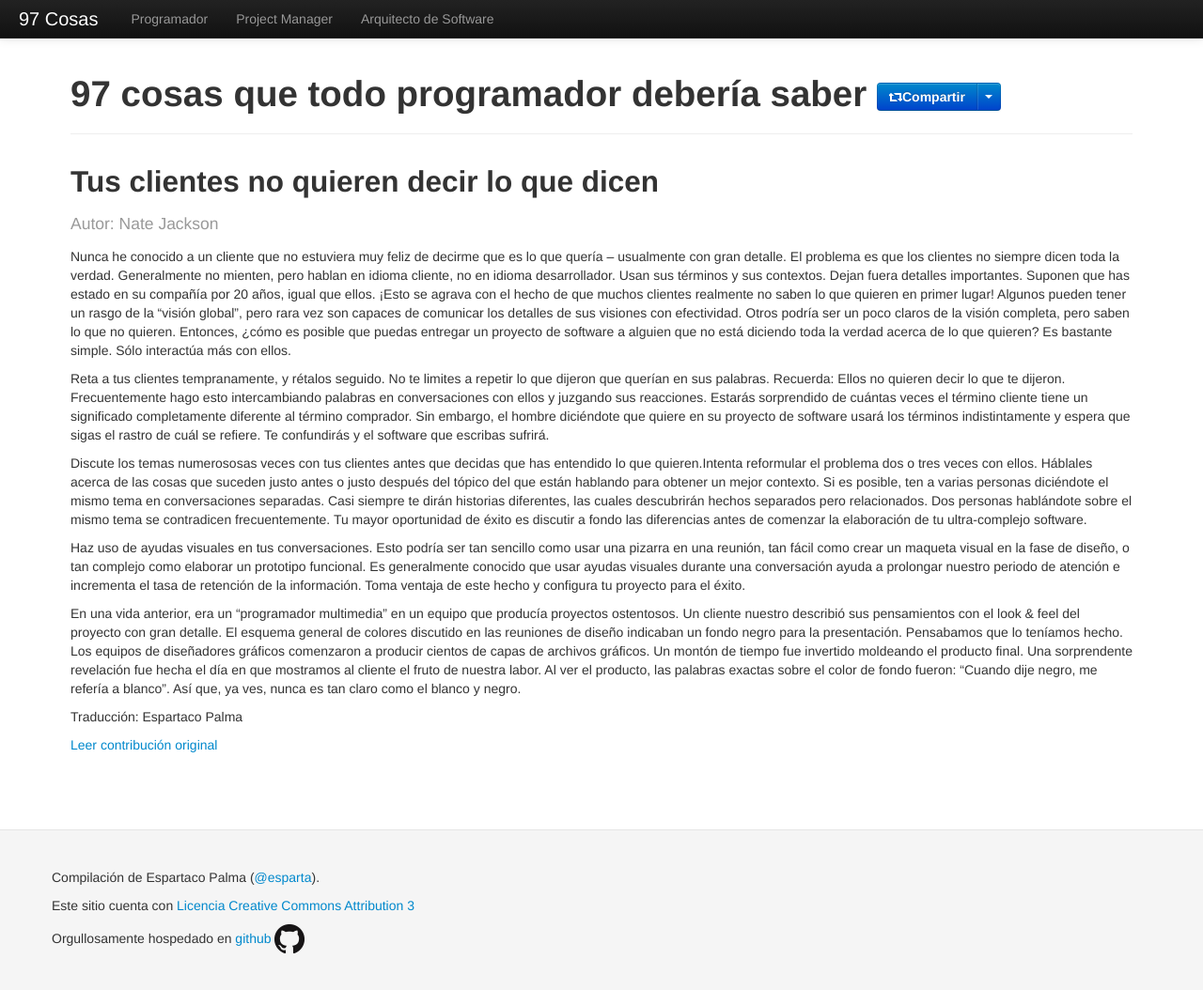
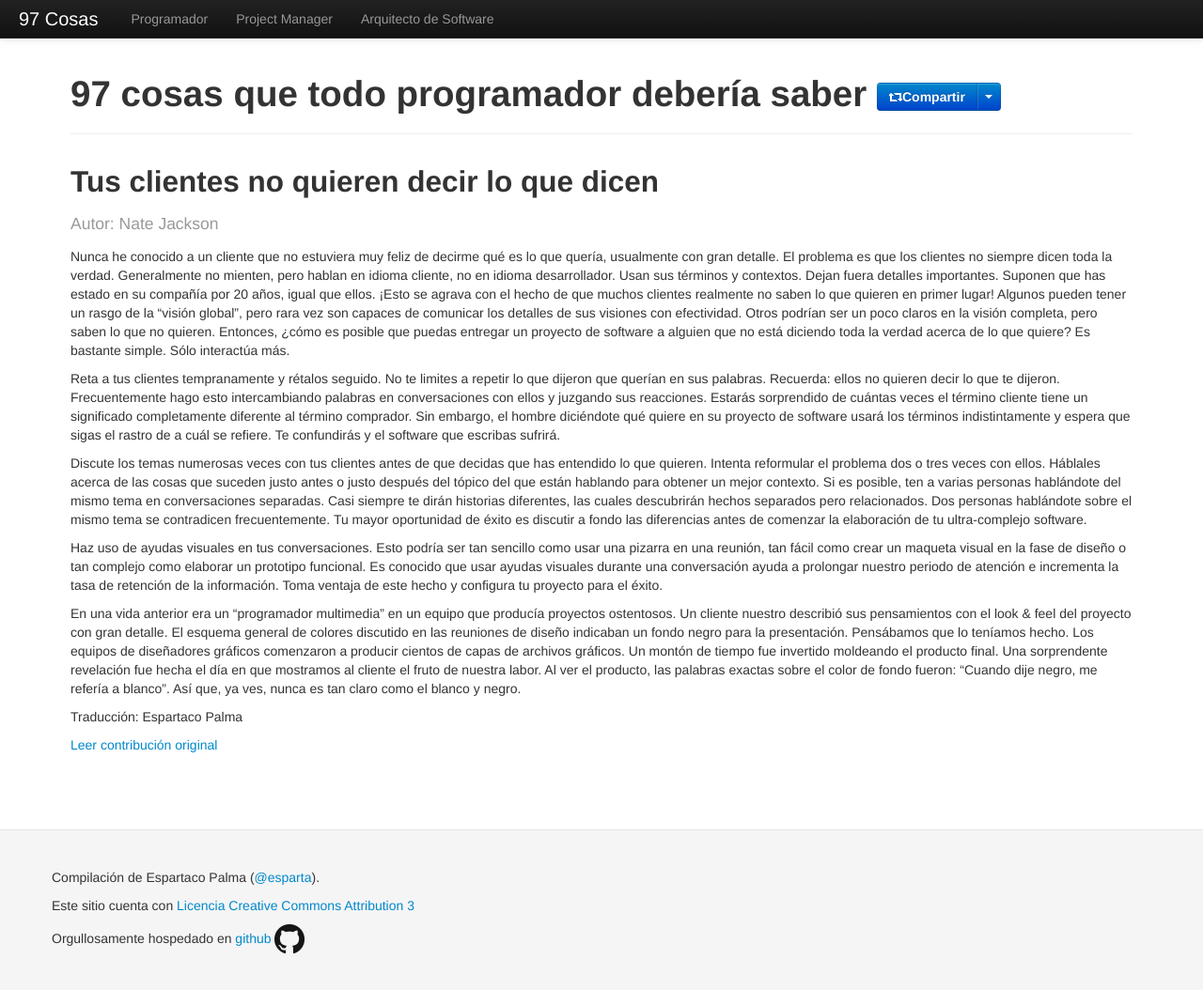
Before and after one commit to esparta/97cosas, a Jekyll site: the page built from programador/tus-clientes.md, in a window 1280 px wide and 1056 px high. Shown: the whole window at 94% size. Built offline with Jekyll 4.4.1, drawn with Linux system fonts in a browser that asks for light colours; comment, search, counter and statistics services are not loaded.

Commit message:
Spelling corrections on tus-clientes

```diff
--- a/programador/tus-clientes.md
+++ b/programador/tus-clientes.md
@@ -7,37 +7,36 @@ translator: Espartaco Palma
 original: http://programmer.97things.oreilly.com/wiki/index.php/Your_Customers_Do_not_Mean_What_They_Say
 ---
 
-Nunca he conocido a un cliente que no estuviera muy feliz de decirme que
-es lo que quería -- usualmente con gran detalle. El problema es que los
+Nunca he conocido a un cliente que no estuviera muy feliz de decirme qué
+es lo que quería, usualmente con gran detalle. El problema es que los
 clientes no siempre dicen toda la verdad. Generalmente no mienten, pero
 hablan en idioma cliente, no en idioma desarrollador. Usan sus términos
-y sus contextos. Dejan fuera detalles importantes. Suponen que has
-estado en su compañía por 20 años, igual que ellos. ¡Esto se agrava con
-el hecho de que muchos clientes realmente no saben lo que quieren en
-primer lugar! Algunos pueden tener un rasgo de la "visión global", pero
-rara vez son capaces de comunicar los detalles de sus visiones con
-efectividad. Otros podría ser un poco claros de la visión completa, pero
-saben lo que no quieren. Entonces, ¿cómo es posible que puedas entregar
-un proyecto de software a alguien que no está diciendo toda la verdad
-acerca de lo que quieren? Es bastante simple. Sólo interactúa más con
-ellos.
+y contextos. Dejan fuera detalles importantes. Suponen que has estado en
+su compañía por 20 años, igual que ellos. ¡Esto se agrava con el hecho
+de que muchos clientes realmente no saben lo que quieren en primer
+lugar! Algunos pueden tener un rasgo de la “visión global”, pero rara
+vez son capaces de comunicar los detalles de sus visiones con
+efectividad. Otros podrían ser un poco claros en la visión completa,
+pero saben lo que no quieren. Entonces, ¿cómo es posible que puedas
+entregar un proyecto de software a alguien que no está diciendo toda la
+verdad acerca de lo que quiere? Es bastante simple. Sólo interactúa más.
 
-Reta a tus clientes tempranamente, y rétalos seguido. No te limites a
-repetir lo que dijeron que querían en sus palabras. Recuerda: Ellos no
+Reta a tus clientes tempranamente y rétalos seguido. No te limites a
+repetir lo que dijeron que querían en sus palabras. Recuerda: ellos no
 quieren decir lo que te dijeron. Frecuentemente hago esto intercambiando
 palabras en conversaciones con ellos y juzgando sus reacciones. Estarás
 sorprendido de cuántas veces el término cliente tiene un significado
 completamente diferente al término comprador. Sin embargo, el hombre
-diciéndote que quiere en su proyecto de software usará los términos
-indistintamente y espera que sigas el rastro de cuál se refiere. Te
+diciéndote qué quiere en su proyecto de software usará los términos
+indistintamente y espera que sigas el rastro de a cuál se refiere. Te
 confundirás y el software que escribas sufrirá.
 
-Discute los temas numerososas veces con tus clientes antes que decidas
-que has entendido lo que quieren.Intenta reformular el problema dos o
+Discute los temas numerosas veces con tus clientes antes de que decidas
+que has entendido lo que quieren. Intenta reformular el problema dos o
 tres veces con ellos. Háblales acerca de las cosas que suceden justo
 antes o justo después del tópico del que están hablando para obtener un
-mejor contexto. Si es posible, ten a varias personas diciéndote el mismo
-tema en conversaciones separadas. Casi siempre te dirán historias
+mejor contexto. Si es posible, ten a varias personas hablándote del
+mismo tema en conversaciones separadas. Casi siempre te dirán historias
 diferentes, las cuales descubrirán hechos separados pero relacionados.
 Dos personas hablándote sobre el mismo tema se contradicen
 frecuentemente. Tu mayor oportunidad de éxito es discutir a fondo las
@@ -46,21 +45,21 @@ software.
 
 Haz uso de ayudas visuales en tus conversaciones. Esto podría ser tan
 sencillo como usar una pizarra en una reunión, tan fácil como crear un
-maqueta visual en la fase de diseño, o tan complejo como elaborar un
-prototipo funcional. Es generalmente conocido que usar ayudas visuales
-durante una conversación ayuda a prolongar nuestro periodo de atención e
-incrementa el tasa de retención de la información. Toma ventaja de este
-hecho y configura tu proyecto para el éxito.
+maqueta visual en la fase de diseño o tan complejo como elaborar un
+prototipo funcional. Es conocido que usar ayudas visuales durante una
+conversación ayuda a prolongar nuestro periodo de atención e incrementa
+la tasa de retención de la información. Toma ventaja de este hecho y
+configura tu proyecto para el éxito.
 
-En una vida anterior, era un "programador multimedia" en un equipo que
+En una vida anterior era un “programador multimedia” en un equipo que
 producía proyectos ostentosos. Un cliente nuestro describió sus
 pensamientos con el look & feel del proyecto con gran detalle. El
 esquema general de colores discutido en las reuniones de diseño
-indicaban un fondo negro para la presentación. Pensabamos que lo
+indicaban un fondo negro para la presentación. Pensábamos que lo
 teníamos hecho. Los equipos de diseñadores gráficos comenzaron a
 producir cientos de capas de archivos gráficos. Un montón de tiempo fue
 invertido moldeando el producto final. Una sorprendente revelación fue
 hecha el día en que mostramos al cliente el fruto de nuestra labor. Al
 ver el producto, las palabras exactas sobre el color de fondo fueron:
-"Cuando dije negro, me refería a blanco". Así que, ya ves, nunca es tan
-claro como el blanco y negro.
+“Cuando dije negro, me refería a blanco”. Así que, ya ves, nunca es
+tan claro como el blanco y negro.
```
